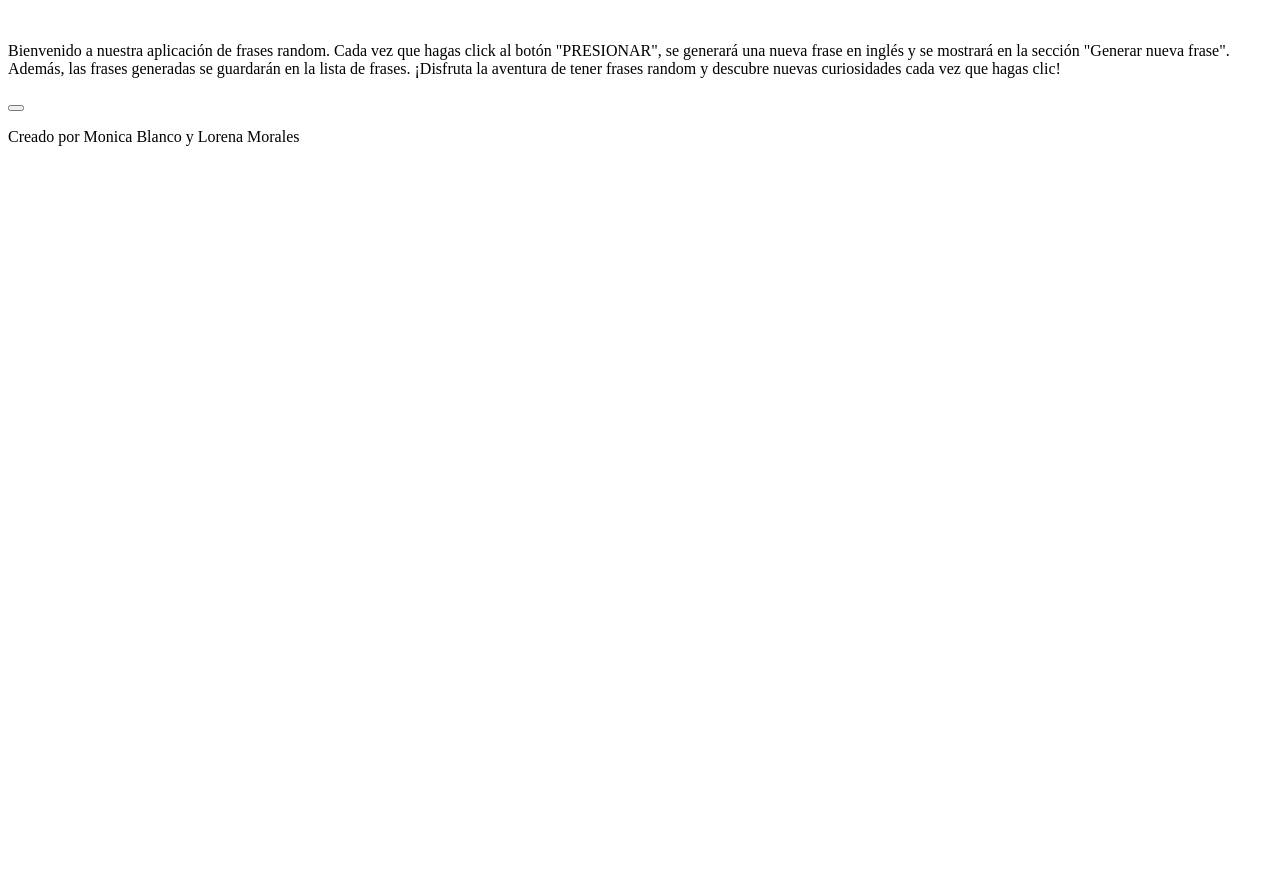
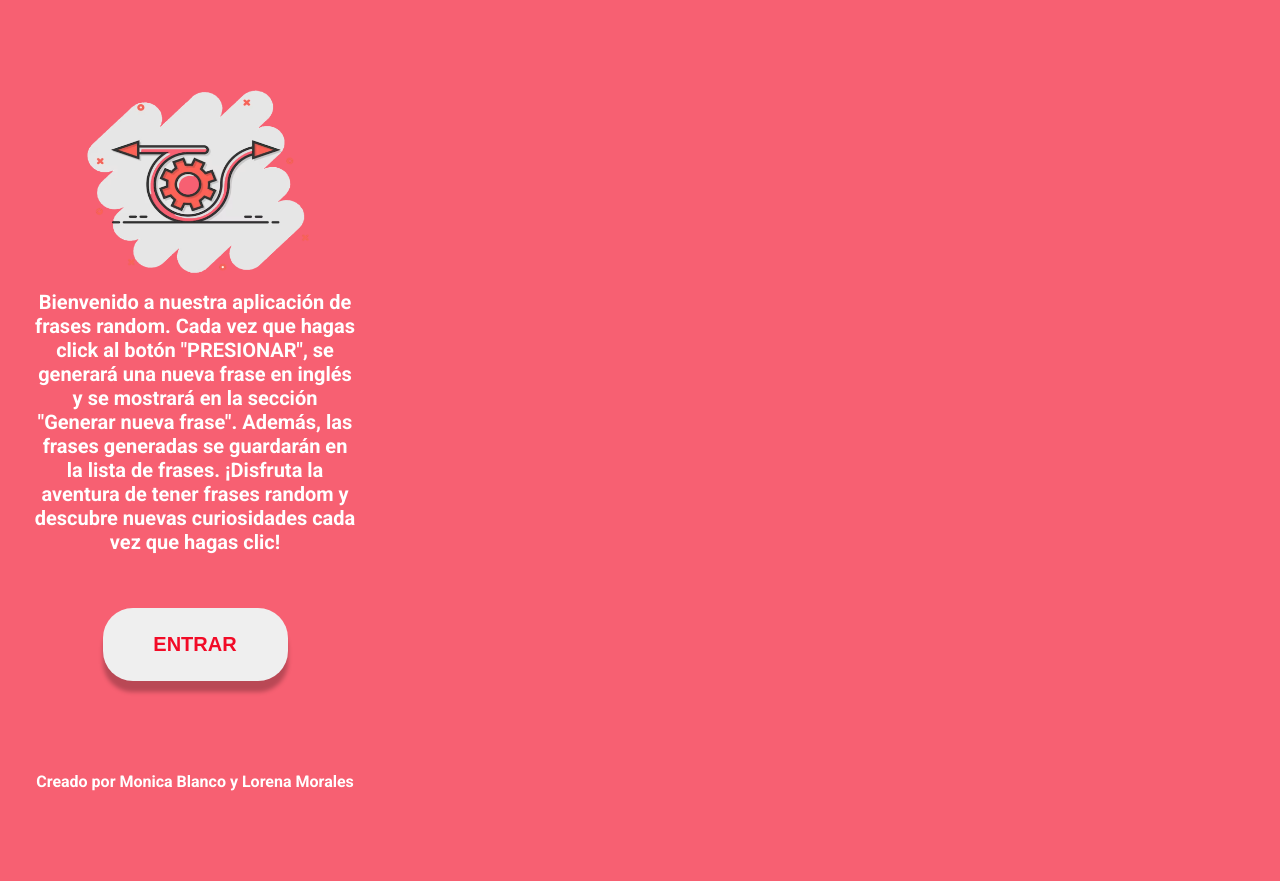
Before and after one commit to mgblanco10/CuriousFacts, a plain HTML site: page index.html in a window 1280 px wide. Before the commit the page ends 800 px from the top, so only its background shows below. Drawn offline with Linux system fonts and the light colour scheme.

Commit message:
wip of page home

```diff
--- a/index.html
+++ b/index.html
@@ -4,17 +4,17 @@
     <meta charset="UTF-8">
     <meta http-equiv="X-UA-Compatible" content="IE=edge">
     <meta name="viewport" content="width=device-width, initial-scale=1.0">
+    <link rel="stylesheet" href="./styles/style.css">
     <title>Curious Facts</title>
 </head>
 <body>
     <header>
-        <img src="" alt="">
-
+        <img class="img-home" src="./img/imgHome.png" alt="Imagen de Home donde está una rueda con un fondo gris">
     </header>
     <main>
-        <p>Bienvenido a nuestra aplicación de frases random. Cada vez que hagas click al botón "PRESIONAR", se generará una nueva frase en inglés y se mostrará en la sección "Generar nueva frase". Además, las frases generadas se guardarán en la lista de frases.
+        <p class="description">Bienvenido a nuestra aplicación de frases random. Cada vez que hagas click al botón "PRESIONAR", se generará una nueva frase en inglés y se mostrará en la sección "Generar nueva frase". Además, las frases generadas se guardarán en la lista de frases.
             ¡Disfruta la aventura de tener frases random y descubre nuevas curiosidades cada vez que hagas clic!</p>
-        <button id="init-btn"></button>
+        <a href="./page/index.html"><button id="init-btn" class="init-btn">ENTRAR</button></a>
     </main>
     <footer>
         <p class="prhase">Creado por Monica Blanco y Lorena Morales</p>
--- a/styles/style.css
+++ b/styles/style.css
@@ -1,10 +1,69 @@
+@import url('https://fonts.googleapis.com/css2?family=Roboto:wght@400;500;700&display=swap');
 :root{
     --grey: #D9D9D9;
-    --red: #F20B27;
+    --red: hsl(353, 91%, 50%, 0.65);
     --black: #000000;
+    --white: #fff;
+    --redTextButton: #F20B27;
 
+}
+*{
+    margin: 0;
+    padding: 0;
 }
 
 body{
-    opacity: var(--red) 65%;
+    background-color: var(--red);
+    width: 390px;
+    height: 844px;
 }
+header{
+    display: flex;
+    justify-content: center;
+}
+.img-home{
+    width: 253px;
+    height: 220px;
+    margin-top: 70px;
+}
+main{
+    display: flex;
+    flex-direction: column;
+    justify-content: center;
+    align-items: center;
+}
+.description{
+    color: var(--white);
+    font-family: roboto;
+    font-size: 20px;
+    font-weight: bold;
+    width: 324px;
+    height: 318px;
+    margin-left: 30px;
+    margin-right: 30px;
+    text-align: center;
+}
+.init-btn{
+    width: 185px;
+    height: 73px;
+    border-radius: 30px;
+    font-size: 20px;
+    font-weight: bold;
+    color: var(--redTextButton);
+    border: none;
+    box-shadow: 0px 11px 4px rgba(0, 0, 0, 0.25);
+}
+footer{
+    height: 200px;
+    display: flex;
+    justify-content: center;
+    align-items: center;
+
+}
+.prhase{
+    color: var(--white);
+    text-align: center;
+    font-family: 15px;
+    font-family: roboto;
+    font-weight: bold;
+}
```
Also changed, not shown: img/imgHTTP.png (added), img/imgHome.png (added).
